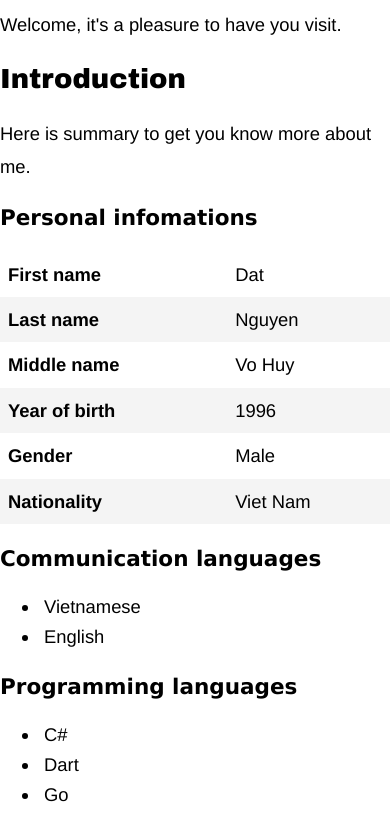
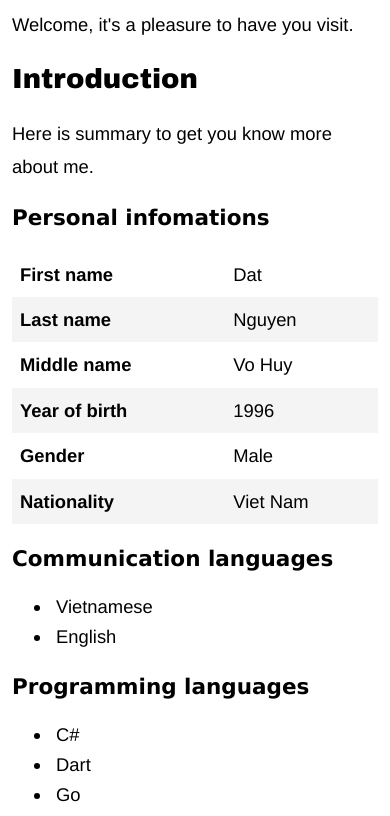
Before and after one commit to datnvh/datnvh.github.io, a plain HTML site: page index.html in a window 390 px wide. Shown: the part 81-897 px from the top of the page. Drawn offline with Linux system fonts and the light colour scheme.

Commit message:
padding for mobile device

```diff
--- a/index.html
+++ b/index.html
@@ -9,6 +9,7 @@
         body {
             max-width: 800px;
             margin: 0 auto;
+            padding: 0 12px;
             font-size: 115%;
             font-family: Helvetica, Arial, sans-serif;
         }
```
